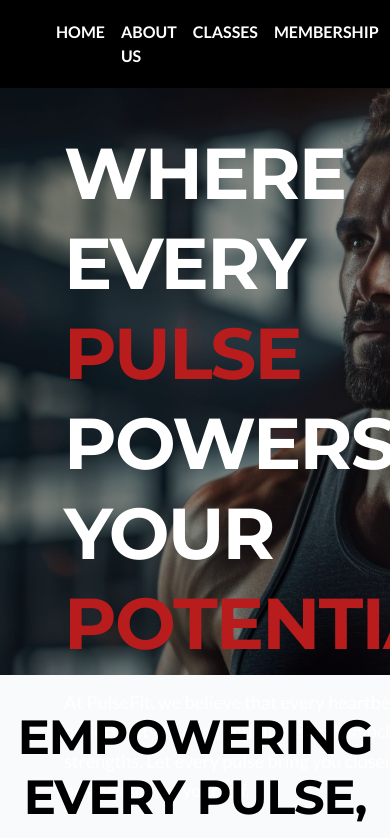
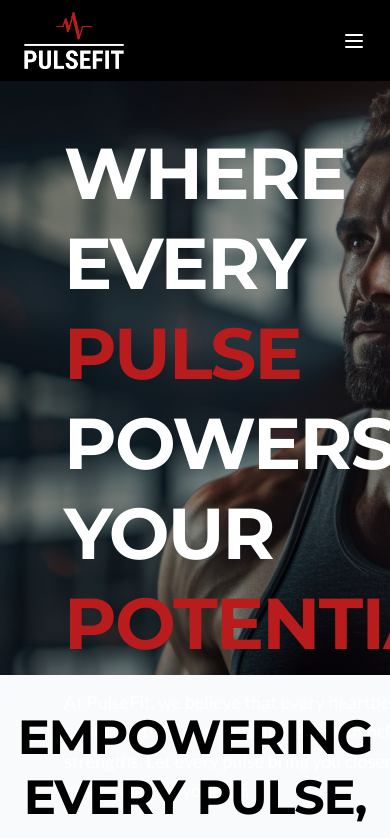
Before and after one commit to Quincy-Fer/pulse-fit, a Next.js app: page / in a window 390 px wide. Shown: the top 838 px of the page. Built offline with nearby package versions, Linux system fonts and the light colour scheme.

Commit message:
Add mobile navigation, add hamburger and closing buttons

```diff
--- a/components/Header.tsx
+++ b/components/Header.tsx
@@ -1,14 +1,20 @@
+'use client'
+
+import { useState } from "react";
 import Image from "next/image";
 import Link from "next/link";
 import { NAVLINKS } from "@/constants/index";
 import ButtonJoin from "./ButtonJoin";
 
 const Header = () => {
+  const [isOpen, setIsOpen] = useState(false);
+
+  const toggleMenu = () => {
+    setIsOpen(!isOpen);
+  };
+
   return (
-    <header
-      className="fixed flex items-center justify-between px-14  z-30 py-2  w-full mx-auto  bg-black"
-      id="home"
-    >
+    <header className="fixed flex items-center justify-between px-6 lg:px-14 z-30 py-2 w-full mx-auto bg-black" id="home">
       {/* Logo */}
       <Link href="/">
         <Image
@@ -20,21 +26,75 @@ const Header = () => {
           className="py-1"
         />
       </Link>
+
+      {/* Hamburger Icon for Mobile */}
+      <button
+        className="lg:hidden text-white focus:outline-none"
+        onClick={toggleMenu}
+        aria-label="Toggle Menu"
+      >
+        <svg
+          className="w-6 h-6"
+          fill="none"
+          stroke="currentColor"
+          viewBox="0 0 24 24"
+          xmlns="http://www.w3.org/2000/svg"
+        >
+          <path
+            strokeLinecap="round"
+            strokeLinejoin="round"
+            strokeWidth="2"
+            d={isOpen ? "M6 18L18 6M6 6l12 12" : "M4 6h16M4 12h16M4 18h16"}
+          ></path>
+        </svg>
+      </button>
+
       {/* Links Desktop */}
-      <nav className="flex gap-4 ">
-        {NAVLINKS.map((item) => {
-          return (
+      <nav className="hidden lg:flex gap-4">
+        {NAVLINKS.map((item) => (
           <Link
             key={item.key}
             href={item.href}
-              className="text-white uppercase hover:text-accent transition-all font-bold  text-base"
+            className="text-white uppercase hover:text-accent transition-all font-bold text-base"
           >
             {item.label}
           </Link>
-          );
-        })}
+        ))}
       </nav>
-      <div className="">
+
+      {/* Mobile Menu */}
+      {isOpen && (
+        <div className="fixed inset-0 bg-black bg-opacity-95 z-20 flex flex-col items-center justify-center lg:hidden">
+          {/* Close Button */}
+          <button
+            className="absolute top-4 right-4 text-white text-3xl focus:outline-none"
+            onClick={toggleMenu}
+            aria-label="Close Menu"
+          >
+            &times;
+          </button>
+
+          <nav className="flex flex-col items-center">
+            {NAVLINKS.map((item) => (
+              <Link
+                key={item.key}
+                href={item.href}
+                className="text-white uppercase hover:text-accent transition-all font-bold text-base py-4"
+                onClick={toggleMenu} // Close menu after click
+              >
+                {item.label}
+              </Link>
+            ))}
+          </nav>
+          <ButtonJoin
+            href="/membership"
+            text="Join Now"
+            containerStyles="w-full text-center py-4 px-4 text-white bg-accent uppercase font-bold hover:bg-black hover:text-accent transition-all duration-300 mt-4"
+          />
+        </div>
+      )}
+
+      <div className="hidden lg:block">
         <ButtonJoin
           href="/membership"
           text="Join Now"
```
Lines whose indentation alone changed are shown as unchanged.
